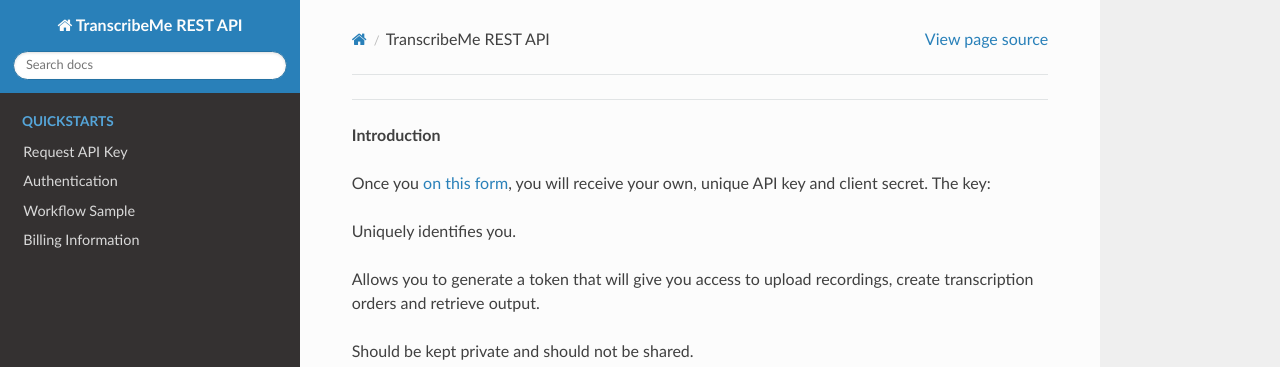
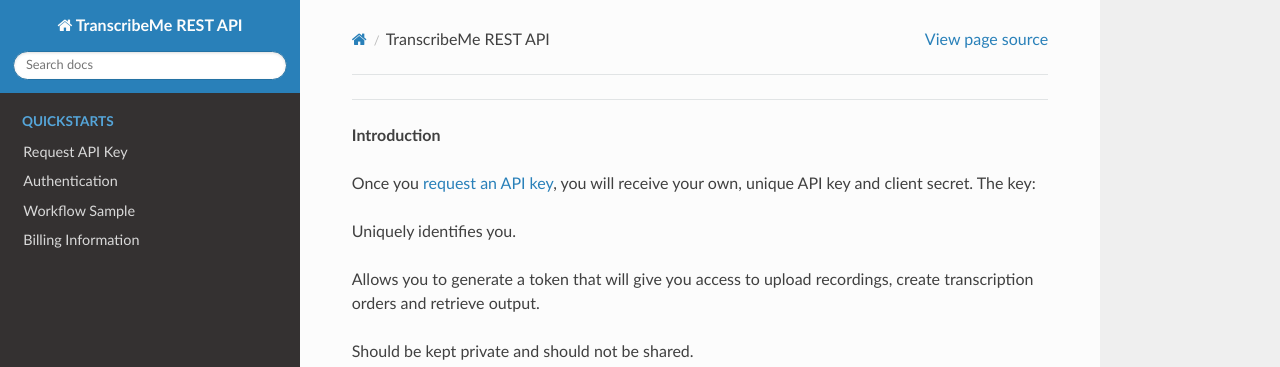
Before and after one commit to TranscribeMe/Docs, a Sphinx documentation site: the page built from docs/index.rst, in a window 1280 px wide and 1193 px high. Shown: the top 367 px of the window. Built offline with Sphinx 7.4.7 and the Read the Docs theme 2.0.0, drawn with Linux system fonts in a browser that asks for light colours.

Commit message:
Update index.rst

```diff
--- a/docs/index.rst
+++ b/docs/index.rst
@@ -11,7 +11,7 @@
 
 .. |location_link| raw:: html
 
-   <a href="https://api-docs.transcribeme.com/en/latest/quickstarts/3_api_request.html">on this form</a>
+   <a href="https://api-docs.transcribeme.com/en/latest/quickstarts/3_api_request.html">request an API key</a>
 
 1. Uniquely identifies you.
 2. Allows you to generate a token that will give you access to upload recordings, create transcription orders and retrieve output.
```
